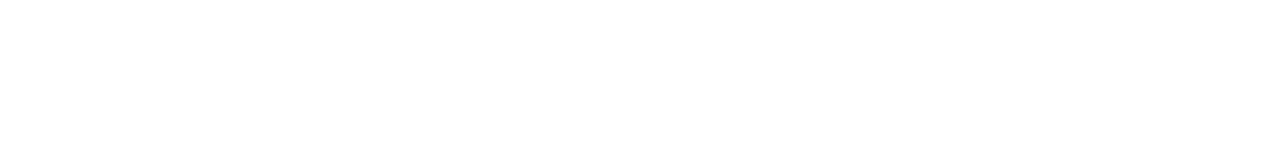
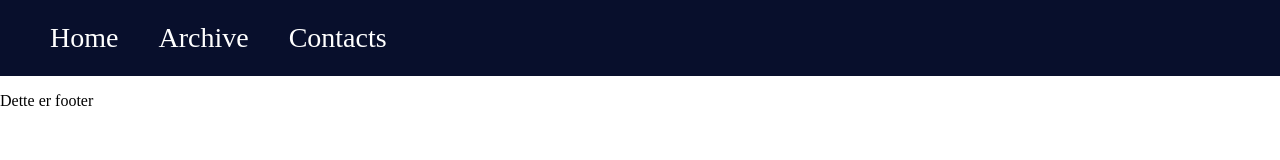
Before and after one commit to Pindard/Pindard.github.io, a plain HTML site: page contacts.html in a window 1280 px wide. Drawn offline with Linux system fonts and the light colour scheme.

Commit message:
Multiple pages added
- Contact page added
- Archive page added

```diff
--- /dev/null
+++ b/archive.css
@@ -0,0 +1,66 @@
+html, body {
+    height: 100%;
+    margin: 0;
+    padding: 0;
+}
+
+.header {grid-area: header;}
+.menu {grid-area: menu;}
+.main {grid-area: main;}
+.footer {grid-area: footer;}
+
+.grid-container {
+    display: grid;
+    grid-template-columns: repeat(5, 1fr);
+    grid-template-rows: auto auto auto auto;
+    grid-template-areas:
+    'menu   menu   menu   menu   menu'
+    'header header header header header'
+    'main   main   main   main   main'
+    'footer footer footer footer footer';
+
+}
+
+.grid-container > div {
+    font-size: 1.5rem;
+    padding: 1rem;
+}
+
+.menu {
+    width: auto;
+    height: 76px;
+    margin: 0;
+    padding: 0;
+    background-color: rgb(8, 15, 44);
+    color: white;
+    font-size: 28px;
+
+    display: flex;
+    text-align: center;
+    justify-content: start;
+    align-items: center;
+
+}
+
+nav ul {
+    list-style: none;
+    padding: 0;
+    display: flex;
+    flex-direction: row;
+    margin-left: 30px;
+
+}
+
+nav ul li a {
+    text-decoration: none;
+    color: white;
+    padding: 20px;
+    display: block;
+    border: 5px;
+
+}
+
+nav ul li a:hover {
+    background-color: rgba(51, 61, 99, 0.862)
+
+}
--- /dev/null
+++ b/contacts.css
@@ -0,0 +1,66 @@
+html, body {
+    height: 100%;
+    margin: 0;
+    padding: 0;
+}
+
+.header {grid-area: header;}
+.menu {grid-area: menu;}
+.main {grid-area: main;}
+.footer {grid-area: footer;}
+
+.grid-container {
+    display: grid;
+    grid-template-columns: repeat(5, 1fr);
+    grid-template-rows: auto auto auto auto;
+    grid-template-areas:
+    'menu   menu   menu   menu   menu'
+    'header header header header header'
+    'main   main   main   main   main'
+    'footer footer footer footer footer';
+
+}
+
+.grid-container > div {
+    font-size: 1.5rem;
+    padding: 1rem;
+}
+
+.menu {
+    width: auto;
+    height: 76px;
+    margin: 0;
+    padding: 0;
+    background-color: rgb(8, 15, 44);
+    color: white;
+    font-size: 28px;
+
+    display: flex;
+    text-align: center;
+    justify-content: start;
+    align-items: center;
+
+}
+
+nav ul {
+    list-style: none;
+    padding: 0;
+    display: flex;
+    flex-direction: row;
+    margin-left: 30px;
+
+}
+
+nav ul li a {
+    text-decoration: none;
+    color: white;
+    padding: 20px;
+    display: block;
+    border: 5px;
+
+}
+
+nav ul li a:hover {
+    background-color: rgba(51, 61, 99, 0.862)
+
+}
--- a/contacts.html
+++ b/contacts.html
@@ -4,10 +4,30 @@
     <meta charset="UTF-8">
     <meta name="viewport" content="width=device-width, initial-scale=1.0">
     <title>Contacts</title>
-
+    <link rel="stylesheet" href="contacts.css">
     <link rel="shortcut icon" href="bilder/pixeldonatello.ico" type="image/x-icon">
 </head>
 <body>
+    <div class="menu">
+        <nav>
+        <ul>
+            <li><a href="index.html">Home</a></li>
+            <li><a href="archive.html">Archive</a></li>
+            <li><a href="contacts.html">Contacts</a></li>
+
+        </ul>
+        </nav>
+    </div>
+    <div class="header">
+
+    </div>
+    <div class="main">
+
+    </div>
+    <div class="footer">
+        <p>Dette er footer</p>
+    </div>
+    </div>
 
 </body>
 </html>
```
Also changed, not shown: archive.html (+20 -1 lines).
